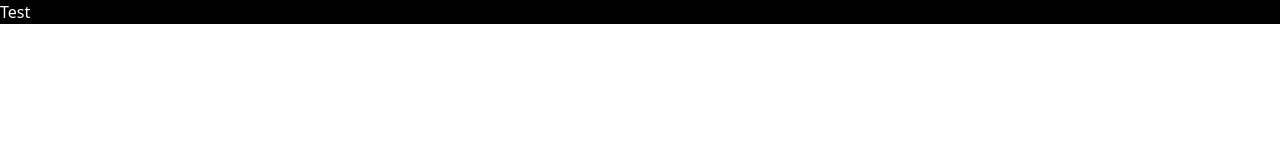
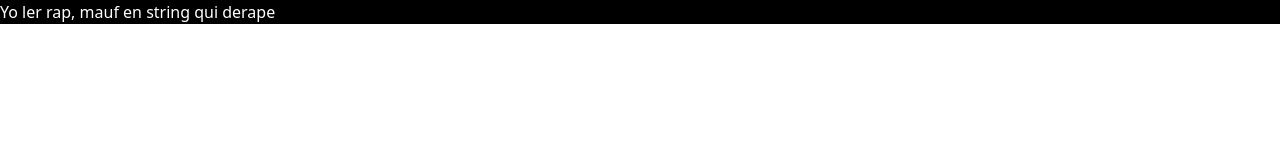
Before and after one commit to Brooss116/portefolio, a website: page dist/index.html in a window 1280 px wide. Drawn offline with Linux system fonts and the light colour scheme.

Commit message:
tailwindtest

```diff
--- a/dist/index.html
+++ b/dist/index.html
@@ -7,6 +7,6 @@
     <link rel="stylesheet" href="output.css">
 </head>
 <body>
-    <div class="text-white bg-black">Test</div>
+    <div class="text-white bg-black">Yo ler rap, mauf en string qui derape </div>
 </body>
 </html>
```
